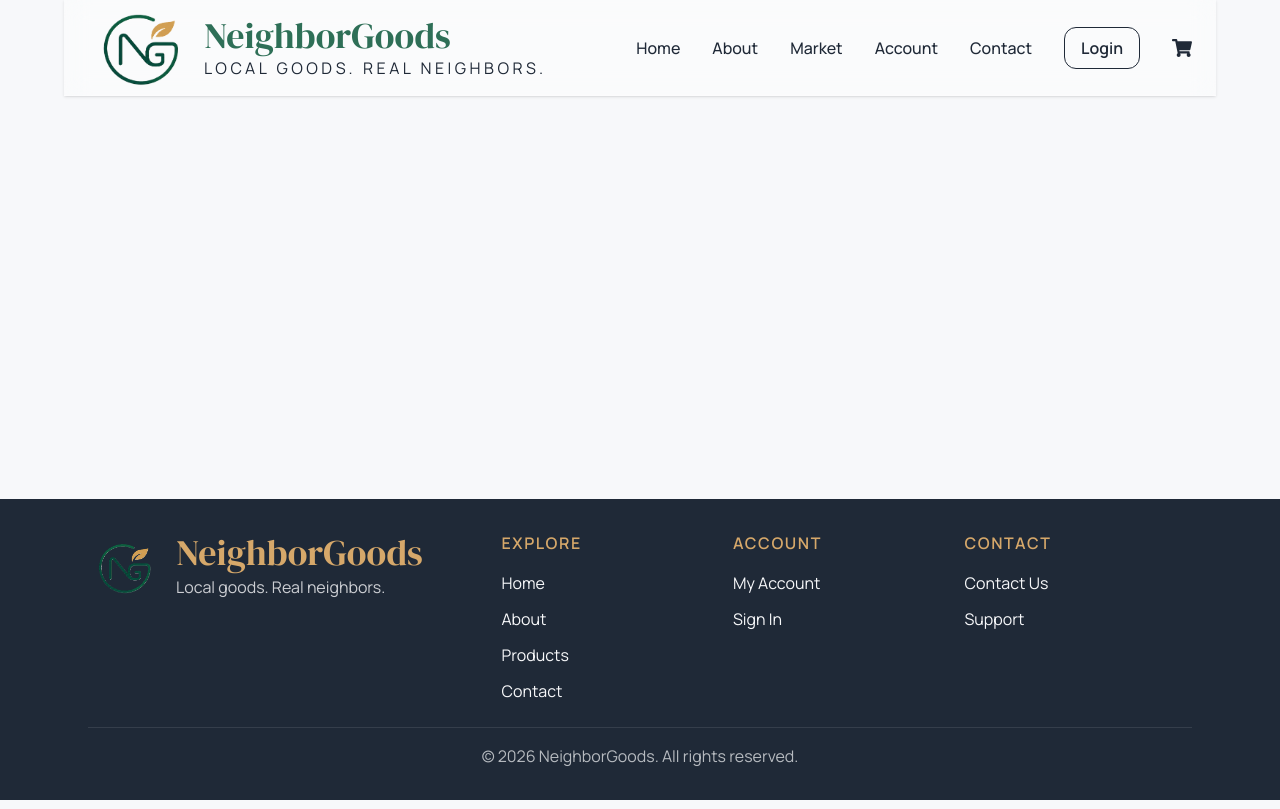
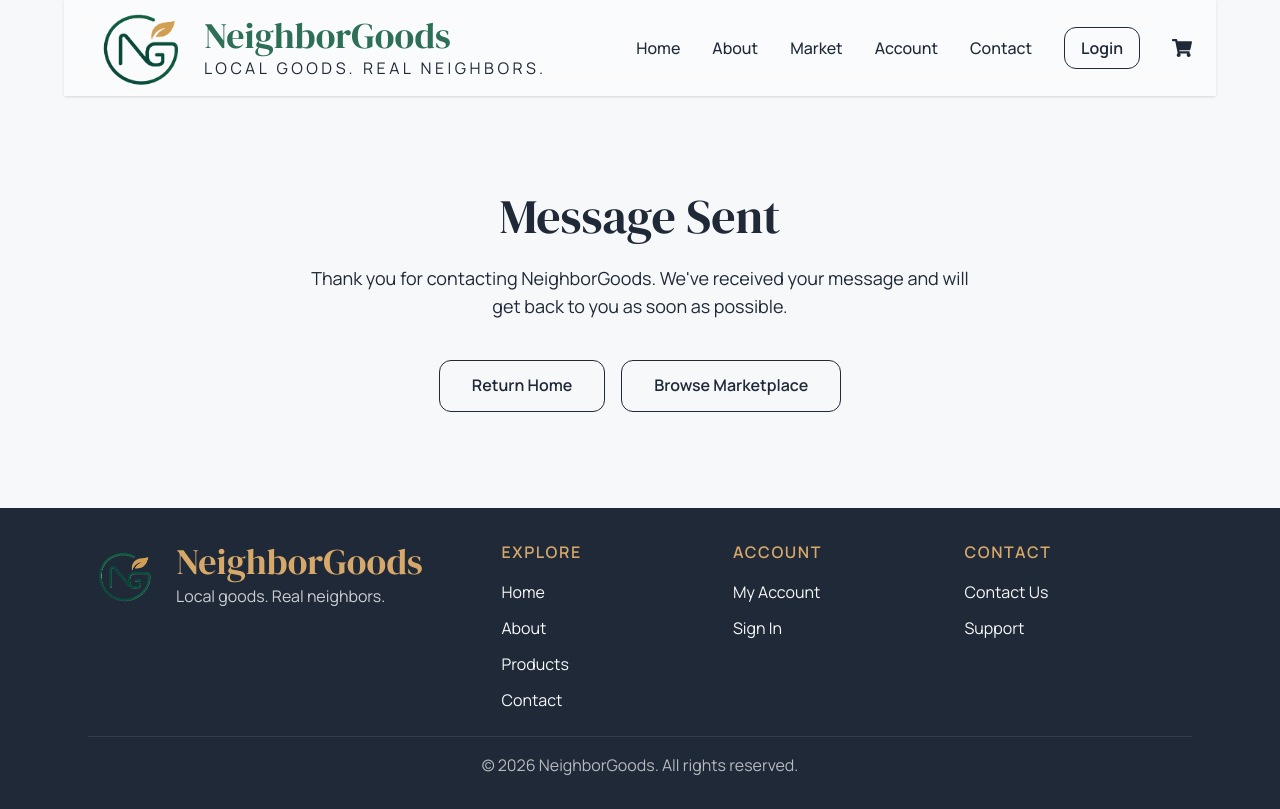
Before and after one commit to Euni-B/pivot-capstone, a React (Vite) app: page /contact-success in a window 1280 px wide. Built offline with nearby package versions, Linux system fonts and the light colour scheme.

Commit message:
header/cart fix

```diff
--- a/src/App.tsx
+++ b/src/App.tsx
@@ -13,6 +13,7 @@ import VendorAccount from "./screens/VendorAccount";
 import Checkout from "./screens/Checkout";
 import Payment from "./screens/Payment";
 import Cart from "./screens/Cart";
+import ContactSuccess from "./screens/ContactSuccess";
 import AOS from "aos";
 import "aos/dist/aos.css";
 import OrderConfirmation from './screens/OrderConfirmation';
@@ -52,6 +53,7 @@ function App() {
           <Route path="/checkout" element={<Checkout />} />
           <Route path="/payment" element={<Payment />} />
           <Route path="/order-confirmation" element={<OrderConfirmation />} />
+          <Route path="/contact-success" element={<ContactSuccess />} />
         </Routes>
       </main>
 
--- a/src/screens/Contact.tsx
+++ b/src/screens/Contact.tsx
@@ -1,7 +1,23 @@
 // Import social media icons from react-icons
 import { FaLinkedin, FaFacebook, FaInstagram, FaTiktok } from "react-icons/fa";
+import { useNavigate } from "react-router-dom";
 
 function Contact() {
+    const navigate = useNavigate();
+    const handleSubmit = (
+        event: React.FormEvent<HTMLFormElement>
+    ) => {
+        event.preventDefault();
+
+        // Clear fields
+        // setInput("");
+        // input("");
+        // textArea("");
+
+        // Go to success page
+        navigate("/contact-success");
+    };
+
     return (
         // Main contact page wrapper
         <main className="bg-light-background text-primary-dark">
@@ -17,7 +33,8 @@ function Contact() {
                             Email Us
                         </h1>
 
-                        <form className="mt-6 flex flex-col gap-4">
+                        <form className="mt-6 flex flex-col gap-4"
+                            onSubmit={handleSubmit}>
                             {/* Name input */}
                             <input
                                 type="text"
@@ -79,7 +96,7 @@ function Contact() {
 
                     {/* LinkedIn */}
                     <a
-                    className="transition-all duration-300 ease-out hover:scale-[1.03] active:scale-[0.98]
+                        className="transition-all duration-300 ease-out hover:scale-[1.03] active:scale-[0.98]
                      hover:text-primary-dark"
                         href="https://www.linkedin.com/in/eunice-bontreger-030953124/"
                         target="_blank"
@@ -91,7 +108,7 @@ function Contact() {
 
                     {/* Facebook */}
                     <a
-                    className="transition-all duration-300 ease-out hover:scale-[1.03] active:scale-[0.98]
+                        className="transition-all duration-300 ease-out hover:scale-[1.03] active:scale-[0.98]
                      hover:text-primary-dark"
                         href="https://www.linkedin.com/in/eunice-bontreger-030953124/"
                         target="_blank"
@@ -103,7 +120,7 @@ function Contact() {
 
                     {/* Instagram */}
                     <a
-                    className="transition-all duration-300 ease-out hover:scale-[1.03] active:scale-[0.98]
+                        className="transition-all duration-300 ease-out hover:scale-[1.03] active:scale-[0.98]
                      hover:text-primary-dark"
                         href="https://www.linkedin.com/in/eunice-bontreger-030953124/"
                         target="_blank"
@@ -115,7 +132,7 @@ function Contact() {
 
                     {/* TikTok */}
                     <a
-                    className="transition-all duration-300 ease-out hover:scale-[1.03] active:scale-[0.98]
+                        className="transition-all duration-300 ease-out hover:scale-[1.03] active:scale-[0.98]
                      hover:text-primary-dark"
                         href="https://www.linkedin.com/in/eunice-bontreger-030953124/"
                         target="_blank"
--- /dev/null
+++ b/src/screens/ContactSuccess.tsx
@@ -0,0 +1,39 @@
+import { Link } from "react-router-dom";
+
+function ContactSuccess() {
+  return (
+    <main className="bg-light-background text-primary-dark">
+      <section className="mx-auto max-w-4xl px-6 py-24 text-center">
+
+        <h1 className="font-heading text-5xl text-primary-dark">
+          Message Sent
+        </h1>
+
+        <p className="mx-auto mt-6 max-w-2xl font-body text-lg">
+          Thank you for contacting NeighborGoods. We've received your message
+          and will get back to you as soon as possible.
+        </p>
+
+        <div className="mt-10 flex flex-col justify-center gap-4 sm:flex-row">
+
+          <Link
+            to="/"
+            className="rounded-xl border border-primary-dark px-8 py-3 font-body font-semibold text-primary-dark transition-all duration-300 hover:bg-primary-green hover:text-light-background"
+          >
+            Return Home
+          </Link>
+
+          <Link
+            to="/products"
+            className="rounded-xl border border-primary-dark px-8 py-3 font-body font-semibold text-primary-dark transition-all duration-300 hover:bg-primary-green hover:text-light-background"
+          >
+            Browse Marketplace
+          </Link>
+
+        </div>
+      </section>
+    </main>
+  );
+}
+
+export default ContactSuccess;
```
